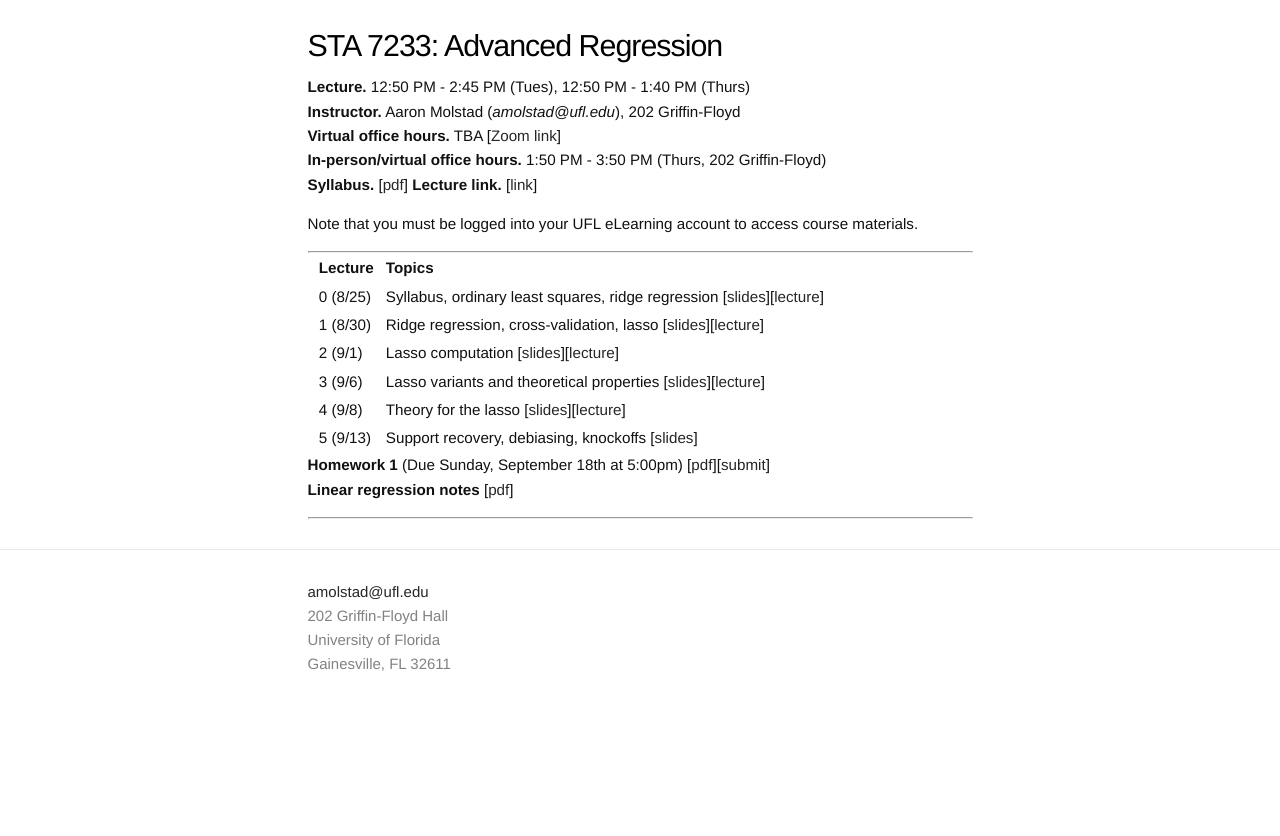
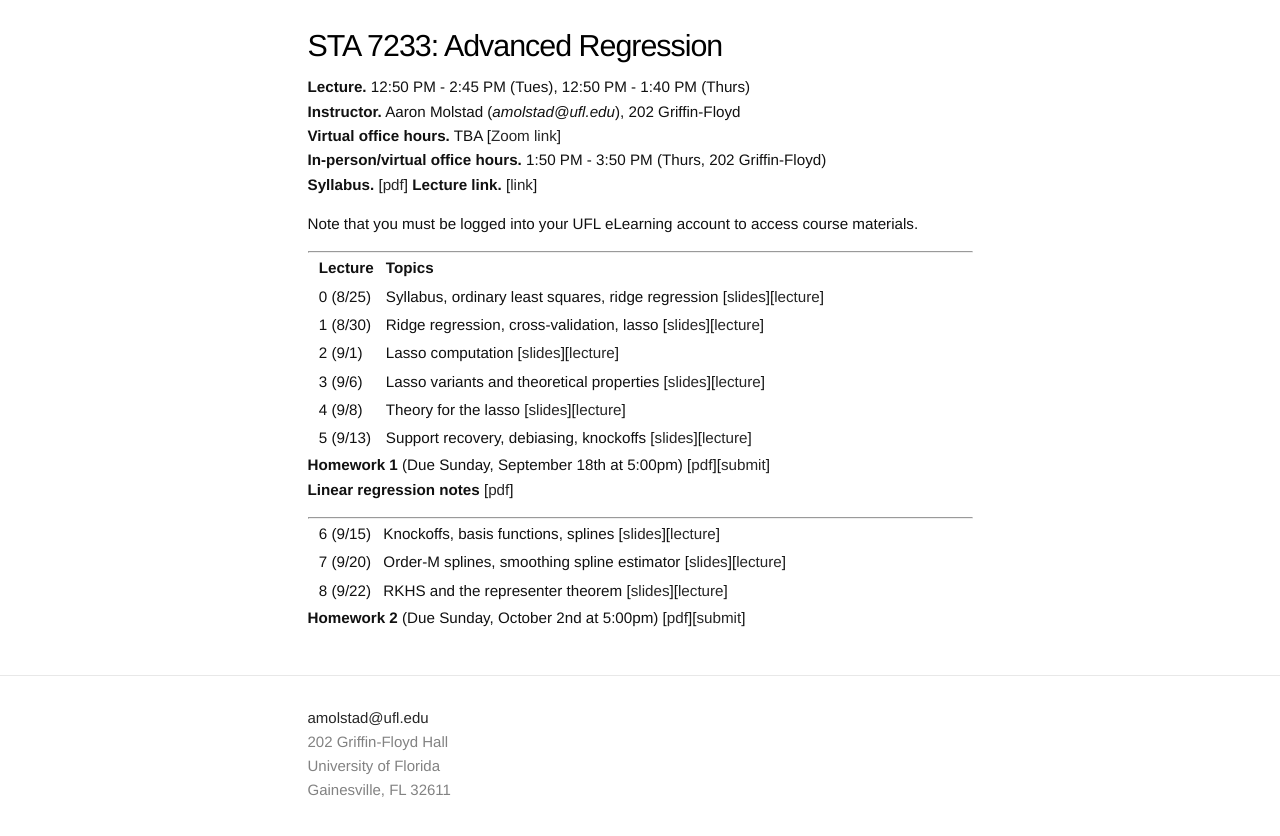
Before and after one commit to ajmolstad/ajmolstad.github.io, a Jekyll site: the page built from F22_STA7233.md, in a window 1280 px wide. Shown: the top 836 px of the page. Built offline with Jekyll 4.4.1, drawn with Linux system fonts in a browser that asks for light colours.

Commit message:
Update coursepage

```diff
--- a/F22_STA7233.md
+++ b/F22_STA7233.md
@@ -21,9 +21,15 @@ Note that you must be logged into your UFL eLearning account to access course ma
 || 2 (9/1) || Lasso computation [[slides](https://ufl.instructure.com/files/71183569/download?download_frd=1)][[lecture](https://ufl.instructure.com/files/71183552/download?download_frd=1)] ||
 || 3 (9/6) || Lasso variants and theoretical properties [[slides](https://ufl.instructure.com/files/71222125/download?download_frd=1)][[lecture](https://ufl.instructure.com/files/71449315/download?download_frd=1)] ||
 || 4 (9/8) || Theory for the lasso [[slides](https://ufl.instructure.com/files/71291903/download?download_frd=1)][[lecture](https://ufl.instructure.com/files/71449238/download?download_frd=1)] ||
-|| 5 (9/13) || Support recovery, debiasing, knockoffs [[slides](https://ufl.instructure.com/files/71448932/download?download_frd=1)]||
+|| 5 (9/13) || Support recovery, debiasing, knockoffs [[slides](https://ufl.instructure.com/files/71448932/download?download_frd=1)][[lecture](https://ufl.instructure.com/files/71521596/download?download_frd=1)]||
 
 **Homework 1** (Due Sunday, September 18th at 5:00pm) [[pdf](https://ufl.instructure.com/files/71182985/download?download_frd=1)][[submit](https://ufl.instructure.com/courses/463961/assignments/5390259)]
 **Linear regression notes** [[pdf](https://ufl.instructure.com/files/71183988/download?download_frd=1)]
 
 -----------------
+
+|| 6 (9/15) || Knockoffs, basis functions, splines [[slides](https://ufl.instructure.com/files/71521547/download?download_frd=1)][[lecture](https://ufl.instructure.com/files/71570010/download?download_frd=1)] ||
+|| 7 (9/20) || Order-M splines, smoothing spline estimator [[slides](https://ufl.instructure.com/files/71738772/download?download_frd=1)][[lecture](https://ufl.instructure.com/files/71738785/download?download_frd=1)] ||
+|| 8 (9/22) || RKHS and the representer theorem [[slides](https://ufl.instructure.com/files/71739053/download?download_frd=1)][[lecture](https://ufl.instructure.com/files/71739054/download?download_frd=1)]||
+
+**Homework 2** (Due Sunday, October 2nd at 5:00pm) [[pdf](https://ufl.instructure.com/files/71680549/download?download_frd=1)][[submit](https://ufl.instructure.com/courses/463961/assignments/5399003)]
```
Also changed, not shown: 1 other file.
